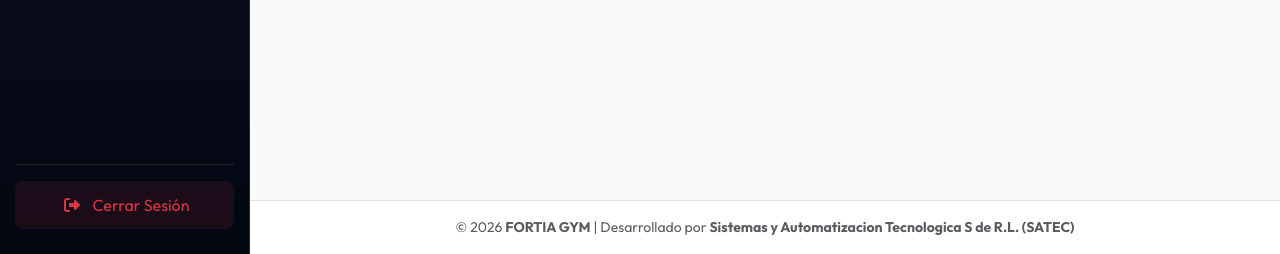
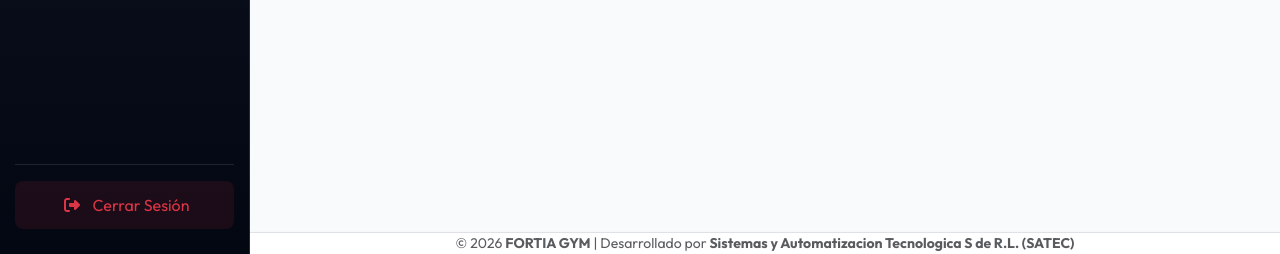
Before and after one commit to Espiritu868/ORION-GYM, a PHP site: page / in a window 1280 px wide. Shown: the part 546-800 px from the top of the page. Run offline with PHP 8.4, Linux system fonts and the light colour scheme; the visitor is signed in with stand-in values (Sample User, id 1); some libraries are stand-ins or nearby versions.

Commit message:
fix(layout): footer fijo permanente en pantalla con scroll interno en content

```diff
--- a/includes/header.php
+++ b/includes/header.php
@@ -20,10 +20,18 @@
             --fortia-red: #dc2626;
             --fortia-dark: #0f172a;
         }
-        body { background: #f8fafc; color: #333; font-family: 'Outfit'; overflow-x: hidden; }
+        html, body {
+            height: 100%;
+            margin: 0;
+            padding: 0;
+            background: #f8fafc;
+            color: #333;
+            font-family: 'Outfit';
+            overflow: hidden;
+        }
 
         .sidebar {
-            min-height: 100vh;
+            height: 100vh;
             background: linear-gradient(180deg, #111827 0%, #030712 100%);
             border-right: 1px solid rgba(212, 175, 55, 0.2);
             color: white;
@@ -34,6 +42,7 @@
             top: 0;
             z-index: 1040;
             transition: all 0.3s ease;
+            overflow-y: auto;
             overflow-x: hidden;
         }
         .sidebar.collapsed {
@@ -44,9 +53,10 @@
             transition: all 0.3s ease;
             margin-left: 250px;
             width: calc(100% - 250px);
-            min-height: 100vh;
+            height: 100vh;
             display: flex;
             flex-direction: column;
+            overflow: hidden;
         }
         #main-content.expanded {
             margin-left: 80px;
@@ -87,8 +97,9 @@
         .sidebar.collapsed .sidebar-text, .sidebar.collapsed h4 { display: none; }
         .sidebar.collapsed a { justify-content: center; }
         .sidebar.collapsed i { margin-right: 0 !important; font-size: 1.2rem; }
-        .topbar { background: white; padding: 15px 30px; box-shadow: 0 2px 10px rgba(0,0,0,0.05); display: flex; align-items: center; justify-content: space-between; border-bottom: 2px solid rgba(212, 175, 55, 0.25); }
-        .content { padding: 30px; }
+        .topbar { background: white; padding: 15px 30px; box-shadow: 0 2px 10px rgba(0,0,0,0.05); display: flex; align-items: center; justify-content: space-between; border-bottom: 2px solid rgba(212, 175, 55, 0.25); flex-shrink: 0; }
+        .content { padding: 30px; flex: 1 1 auto; overflow-y: auto; }
+        .fixed-footer { flex-shrink: 0; z-index: 1020; }
         .table-card { background: white; border-radius: 15px; padding: 20px; box-shadow: 0 4px 15px rgba(0,0,0,0.05); }
         .client-photo-sm { width: 40px; height: 40px; border-radius: 50%; object-fit: cover; }
         .qr-container { text-align: center; margin: 20px 0; display: none; }
--- a/index.php
+++ b/index.php
@@ -76,8 +76,8 @@ $page = $_GET['page'] ?? 'dashboard';
             ?>
         </div>
 
-        <!-- Footer anclado siempre al pie del contenido -->
-        <footer class="mt-auto py-3 px-4 text-center text-muted small bg-white border-top">
+        <!-- Footer fijo siempre visible al fondo de la pantalla -->
+        <footer class="fixed-footer py-2.5 px-4 text-center text-muted small bg-white border-top shadow-sm">
             <span>&copy; <?= date('Y') ?> <strong><?= SYSTEM_NAME ?></strong> | Desarrollado por <strong><?= COMPANY_NAME ?></strong></span>
         </footer>
     </div>
```
